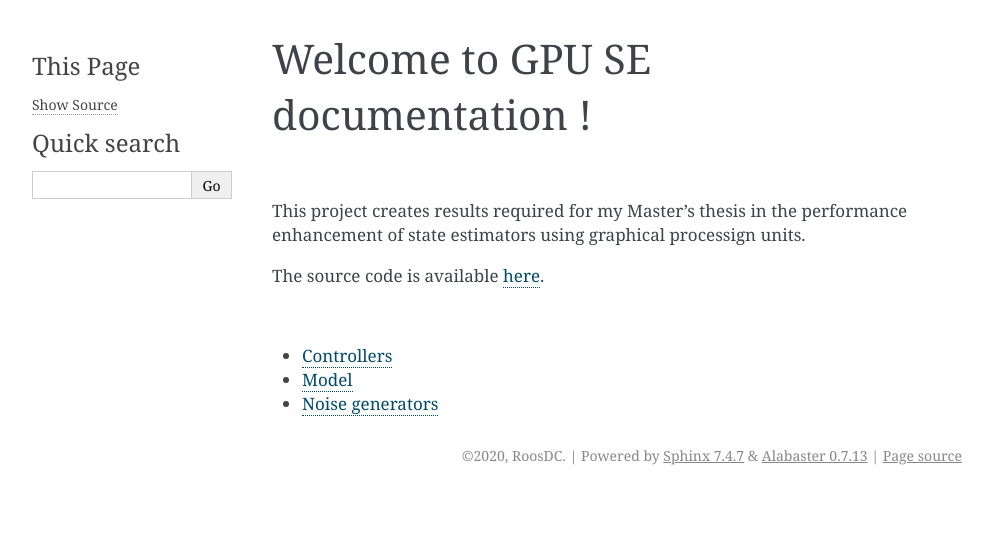
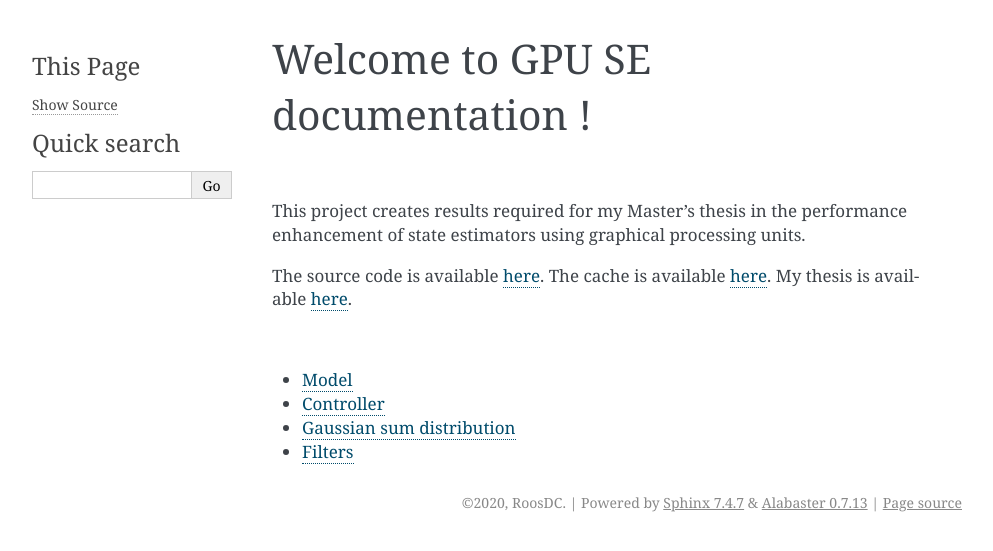
Before and after one commit to AlgorithmicAmoeba/gpu_se, a Sphinx documentation site: the page built from docs/index.rst, in a window 1280 px wide. Shown: the top 551 px of the page, without its empty margins (148-1141 px from the left). Built offline with Sphinx 7.4.7, drawn with Linux system fonts in a browser that asks for light colours; formulas are drawn with MathJax 3.

Commit message:
Add docs

```diff
--- a/docs/controller.rst
+++ b/docs/controller.rst
@@ -1,5 +1,6 @@
-Controllers
+Controller
 ============
 |
 
-.. autoclass:: controller.SMPC
+.. autoclass:: controller.MPC
+    :members:
--- a/docs/index.rst
+++ b/docs/index.rst
@@ -8,9 +8,11 @@
 |
 
 This project creates results required for my Master's thesis in the performance enhancement of
-state estimators using graphical processign units.
+state estimators using graphical processing units.
 
-The source code is available `here <https://github.com/darren-roos/INSERTLINK>`_.
+The source code is available `here <https://github.com/darren-roos/gpu_se>`_.
+The cache is available `here <github.com/darren-roos/picklejar>`_.
+My thesis is available `here <github.com/darren-roos/thesis>`_.
 
 |
 
@@ -25,12 +27,13 @@
 
 
 .. toctree::
-   :maxdepth: 1
-   :name: mastertoc
+    :maxdepth: 1
+    :name: mastertoc
 
-   controller
-   model
-   noise
+    model
+    controller
+    gaussian_sums
+    filters
 
 .. Delete this line until the * to generate index for your project: * :ref:`genindex`
 
```
Also changed, not shown: docs/filters.rst (added, +21 -0 lines), docs/gaussian_sums.rst (added, +9 -0 lines), docs/model.rst (+5 -2 lines), docs/noise.rst (deleted, +0 -7 lines).
